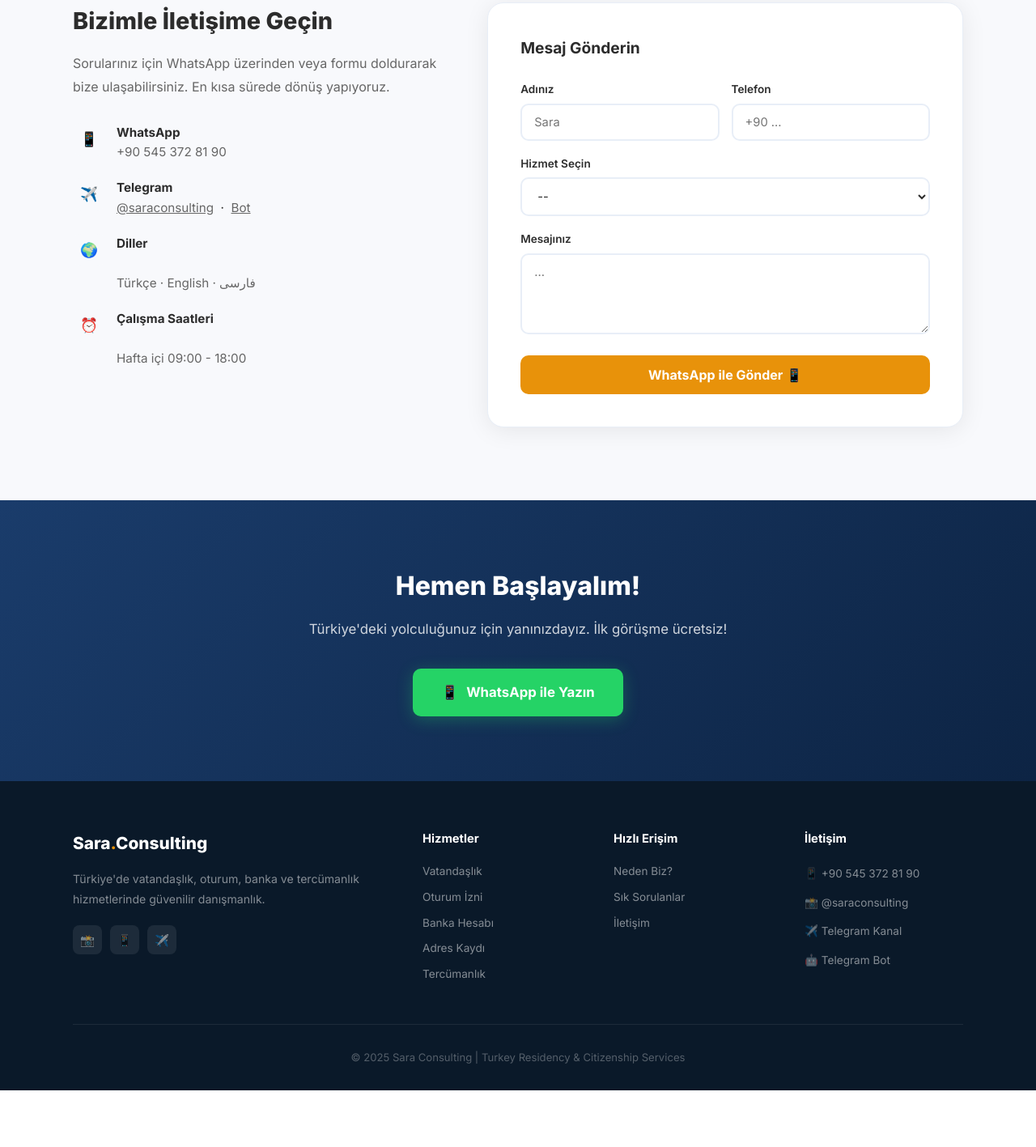
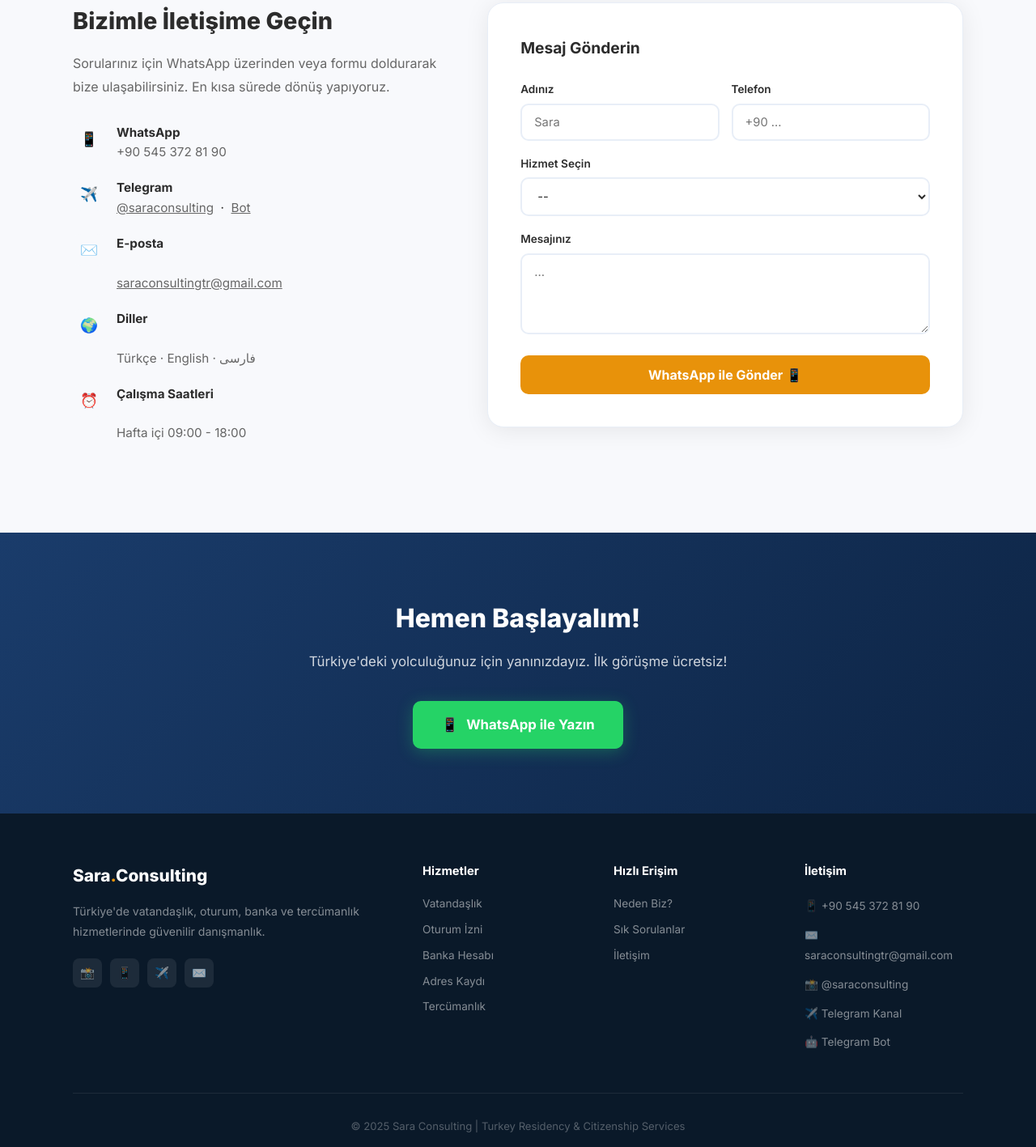
Before and after one commit to saraconsulting/github.com-saraconsulting-saraconsulting.github.io, a plain HTML site: page index.html in a window 1280 px wide. Shown: the part 5710-7127 px from the top of the page at 81% size. Before the commit the page ends 7057 px from the top, so only its background shows below. Drawn offline with Linux system fonts and the light colour scheme.

Commit message:
Add files via upload

```diff
--- a/index.html
+++ b/index.html
@@ -1301,6 +1301,17 @@
                             <strong>Telegram</strong><br>
                             <a href="https://t.me/saraconsulting" target="_blank" style="color: var(--text-light);">@saraconsulting</a> &nbsp;·&nbsp;
                             <a href="https://t.me/saraconsultingbot" target="_blank" style="color: var(--text-light);">Bot</a>
+                        </div>
+                    </li>
+                    <li>
+                        <div class="contact-icon">✉️</div>
+                        <div>
+                            <strong>
+                                <span class="tr">E-posta</span>
+                                <span class="en">Email</span>
+                                <span class="fa">ایمیل</span>
+                            </strong><br>
+                            <a href="mailto:saraconsultingtr@gmail.com" style="color: var(--text-light);">saraconsultingtr@gmail.com</a>
                         </div>
                     </li>
                     <li>
@@ -1429,6 +1440,7 @@
                 <a href="https://www.instagram.com/saraconsulting" class="social-btn" target="_blank">📸</a>
                 <a href="https://wa.me/905453728190" class="social-btn" target="_blank">📱</a>
                 <a href="https://t.me/saraconsulting" class="social-btn" target="_blank">✈️</a>
+                <a href="mailto:saraconsultingtr@gmail.com" class="social-btn">✉️</a>
             </div>
         </div>
 
@@ -1500,6 +1512,7 @@
             </h4>
             <ul class="footer-links">
                 <li><a href="https://wa.me/905453728190" target="_blank">📱 +90 545 372 81 90</a></li>
+                <li><a href="mailto:saraconsultingtr@gmail.com">✉️ saraconsultingtr@gmail.com</a></li>
                 <li><a href="https://www.instagram.com/saraconsulting" target="_blank">📸 @saraconsulting</a></li>
                 <li><a href="https://t.me/saraconsulting" target="_blank">✈️ Telegram Kanal</a></li>
                 <li><a href="https://t.me/saraconsultingbot" target="_blank">🤖 Telegram Bot</a></li>
```
